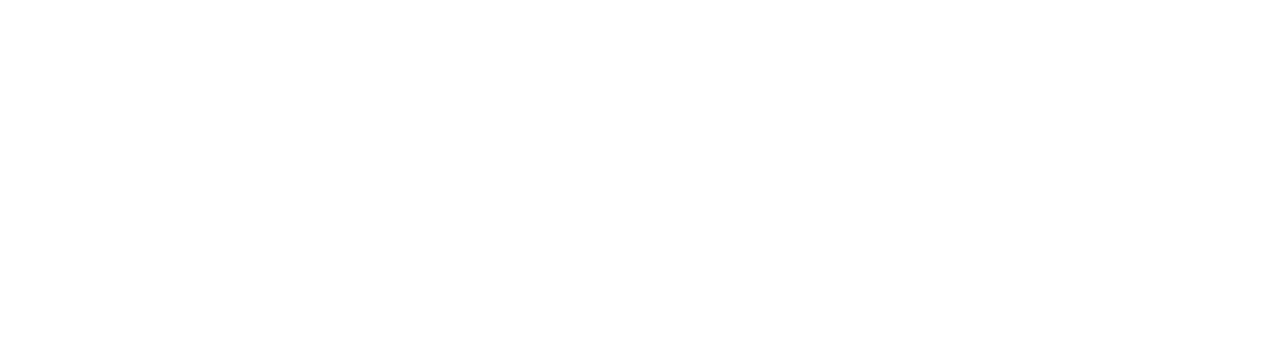
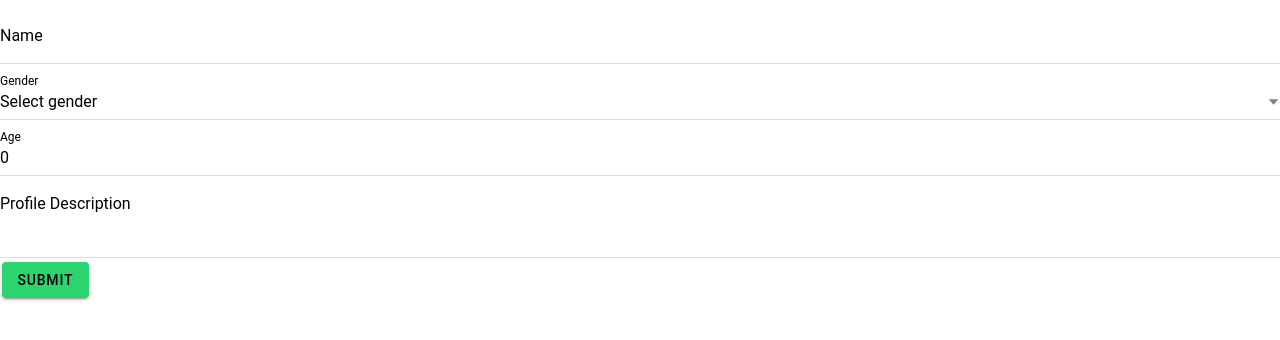
Before and after one commit to Letssharearow/sport-connect, a React (Create React App) app: page /test in a window 1280 px wide. Shown: the top 340 px of the page. Built offline with nearby package versions, Linux system fonts and the light colour scheme.

Commit message:
First component

```diff
--- a/src/App.tsx
+++ b/src/App.tsx
@@ -22,6 +22,7 @@
 
 /* Theme variables */
 import './theme/variables.css';
+import UserProfileForm from "./components/UserProfileForm";
 
 setupIonicReact();
 
@@ -38,6 +39,9 @@
         <Route path="/message/:id">
            <ViewMessage />
         </Route>
+          <Route path="/test">
+              <UserProfileForm></UserProfileForm>
+          </Route>
       </IonRouterOutlet>
     </IonReactRouter>
   </IonApp>
--- /dev/null
+++ b/src/components/UserProfileForm.tsx
@@ -0,0 +1,101 @@
+import React, {useState} from 'react';
+import {
+    IonContent,
+    IonInput,
+    IonItem,
+    IonLabel,
+    IonList,
+    IonSelect,
+    IonSelectOption,
+    IonTextarea,
+    IonButton
+} from '@ionic/react';
+
+interface UserProfile {
+    name: string;
+    gender: string;
+    age: number;
+    description: string;
+}
+
+function UserProfileForm() {
+    const [userProfile, setUserProfile] = useState<UserProfile>({
+        name: '',
+        gender: '',
+        age: 0,
+        description: '',
+    });
+
+    const handleSubmit = (event: React.FormEvent<HTMLFormElement>) => {
+        event.preventDefault();
+        // Do something with the form data, such as send it to a server
+        console.log(userProfile);
+    };
+
+    const handleChange = (event: React.ChangeEvent<HTMLIonInputElement | HTMLIonSelectElement | HTMLIonTextAreaElement>) => {
+        const {name, value} = event.target;
+        setUserProfile((prevState) => ({
+            ...prevState,
+            [name]: value,
+        }));
+    };
+
+    return (
+        <IonContent>
+            <form onSubmit={handleSubmit}>
+                <IonList>
+                    <IonItem>
+                        <IonLabel position="floating">Name</IonLabel>
+                        <IonInput
+                            type="text"
+                            name="name"
+                            value={userProfile.name}
+                            onIonChange={handleChange}
+                            required
+                        ></IonInput>
+                    </IonItem>
+
+                    <IonItem>
+                        <IonLabel position="floating">Gender</IonLabel>
+                        <IonSelect
+                            name="gender"
+                            value={userProfile.gender}
+                            onIonChange={handleChange}
+                            required
+                        >
+                            <IonSelectOption value="">Select gender</IonSelectOption>
+                            <IonSelectOption value="male">Male</IonSelectOption>
+                            <IonSelectOption value="female">Female</IonSelectOption>
+                            <IonSelectOption value="non-binary">Non-binary</IonSelectOption>
+                        </IonSelect>
+                    </IonItem>
+
+                    <IonItem>
+                        <IonLabel position="floating">Age</IonLabel>
+                        <IonInput
+                            type="number"
+                            name="age"
+                            value={userProfile.age}
+                            onIonChange={handleChange}
+                            required
+                        ></IonInput>
+                    </IonItem>
+
+                    <IonItem>
+                        <IonLabel position="floating">Profile Description</IonLabel>
+                        <IonTextarea
+                            name="description"
+                            value={userProfile.description}
+                            onIonChange={handleChange}
+                            required
+                        ></IonTextarea>
+                    </IonItem>
+
+                    <IonButton type="submit">Submit</IonButton>
+                </IonList>
+            </form>
+        </IonContent>
+    );
+}
+
+export default UserProfileForm;
```
Also changed, not shown: 1 other file (tests, documents, lock files or other folders).
